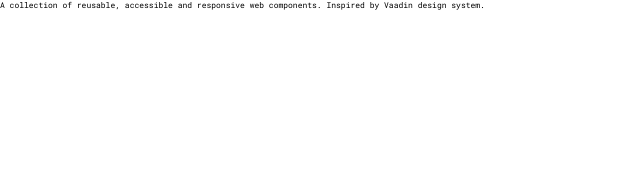
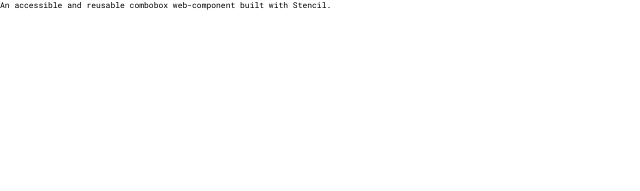
Before and after one commit to zhitkovkostya/portfolio, a Jekyll site: the page built from _posts/2021-10-16-z-ui.md, in a window 1280 px wide. Shown: the top 191 px of the page, without its empty margins (0-640 px from the left). Built offline with Jekyll 4.4.1, drawn with Linux system fonts in a browser that asks for light colours; our own code applies the rules of GitHub Pages for plain Markdown files.

Commit message:
Update Projects “2021-10-16-z-ui”

```diff
--- a/_posts/2021-10-16-z-ui.md
+++ b/_posts/2021-10-16-z-ui.md
@@ -1,5 +1,5 @@
 ---
-title: Z-UI
+title: Combobox
 date: 2020-02-04T21:09:10.128Z
 color: "#1469aa"
 tags:
@@ -23,9 +23,7 @@ links:
 images:
   - url: /assets/images/zui-1.png
     title: Color palettes
-  - url: /assets/images/zui-2.png
-    title: Range field design
   - url: /assets/images/zui-3.png
     title: Combobox field demo
 ---
-A collection of reusable, accessible and responsive web components. Inspired by Vaadin design system.
+An accessible and reusable combobox web-component built with Stencil.
```
